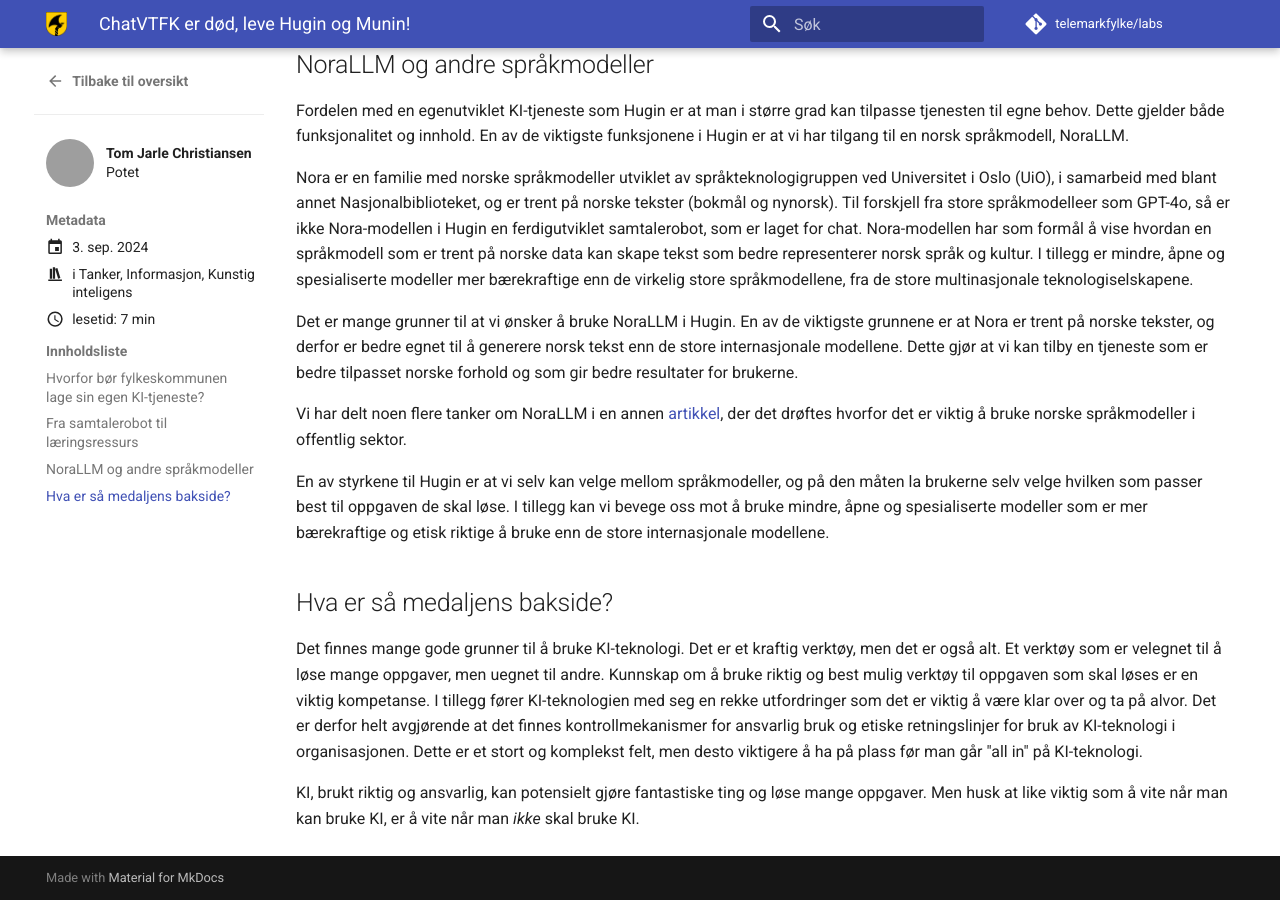
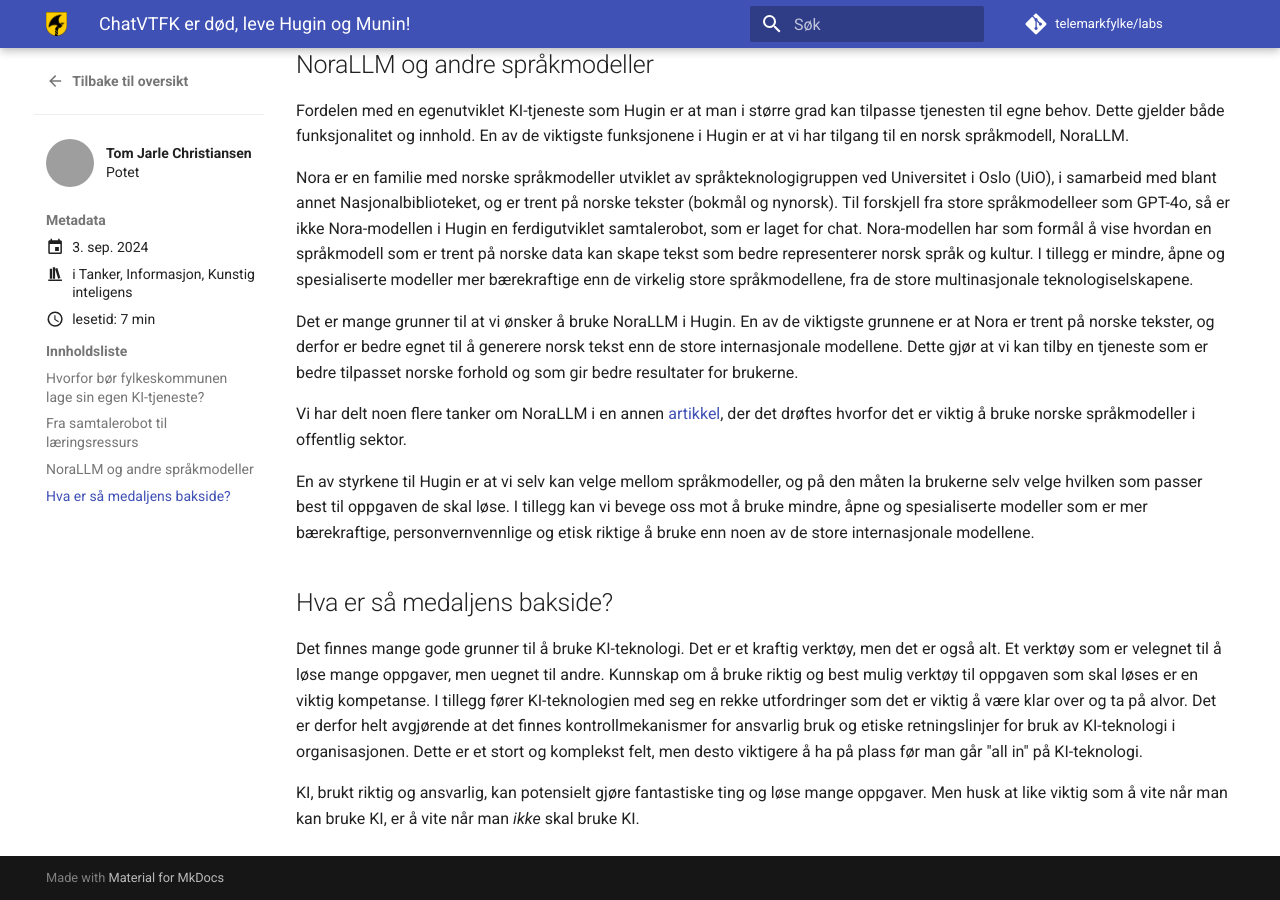
Before and after one commit to telemarkfylke/labs, an MkDocs documentation site: the page built from docs/blog/posts/hugin_og_munin.md, in a window 1280 px wide and 900 px high, scrolled down 3551 px. Built offline with MkDocs 1.6.1 and Material for MkDocs 9.7.7, drawn with Linux system fonts in a browser that asks for light colours; comment, search, counter and statistics services are not loaded; grey boxes are pictures that could not be loaded.

```diff
--- a/docs/blog/posts/hugin_og_munin.md
+++ b/docs/blog/posts/hugin_og_munin.md
@@ -63,7 +63,7 @@
 
 Vi har delt noen flere tanker om NoraLLM i en annen [artikkel](norskllm.md), der det drøftes hvorfor det er viktig å bruke norske språkmodeller i offentlig sektor.
 
-En av styrkene til Hugin er at vi selv kan velge mellom språkmodeller, og på den måten la brukerne selv velge hvilken som passer best til oppgaven de skal løse. I tillegg kan vi bevege oss mot å bruke mindre, åpne og spesialiserte modeller som er mer bærekraftige og etisk riktige å bruke enn de store internasjonale modellene.
+En av styrkene til Hugin er at vi selv kan velge mellom språkmodeller, og på den måten la brukerne selv velge hvilken som passer best til oppgaven de skal løse. I tillegg kan vi bevege oss mot å bruke mindre, åpne og spesialiserte modeller som er mer bærekraftige, personvernvennlige og etisk riktige å bruke enn noen av de store internasjonale modellene.
 
 ## Hva er så medaljens bakside?
 Det finnes mange gode grunner til å bruke KI-teknologi. Det er et kraftig verktøy, men det er også alt. Et verktøy som er velegnet til å løse mange oppgaver, men uegnet til andre. Kunnskap om å bruke riktig og best mulig verktøy til oppgaven som skal løses er en viktig kompetanse. I tillegg fører KI-teknologien med seg en rekke utfordringer som det er viktig å være klar over og ta på alvor. Det er derfor helt avgjørende at det finnes kontrollmekanismer for ansvarlig bruk og etiske retningslinjer for bruk av KI-teknologi i organisasjonen. Dette er et stort og komplekst felt, men desto viktigere å ha på plass før man går "all in" på KI-teknologi.
```
